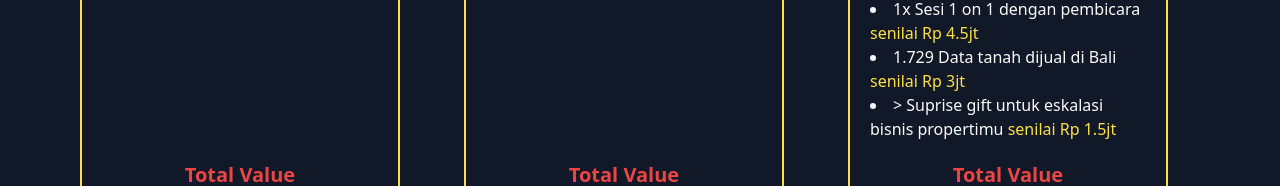
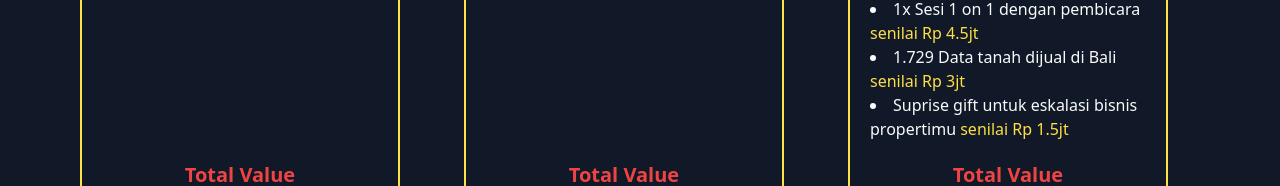
Before and after one commit to gunkiddedy/fauzan-landing-page, a website: page index.html in a window 1280 px wide. Shown: the part 3971-4157 px from the top of the page. Drawn offline with nearby package versions, Linux system fonts and the light colour scheme; a script that the page names is missing.

Commit message:
update typo

```diff
--- a/index.html
+++ b/index.html
@@ -543,7 +543,7 @@
                             <li>File copy materi kelas <span class="text-yellow-300">senilai Rp300k</span></li>
                             <li>1x Sesi 1 on 1 dengan pembicara <span class="text-yellow-300">senilai Rp 4.5jt</span></li>
                             <li>1.729 Data tanah dijual di Bali <span class="text-yellow-300">senilai Rp 3jt</span></li>
-                            <li>> Suprise gift untuk eskalasi bisnis propertimu <span class="text-yellow-300">senilai Rp 1.5jt</span></li>
+                            <li>Suprise gift untuk eskalasi bisnis propertimu <span class="text-yellow-300">senilai Rp 1.5jt</span></li>
                         </ul>
                     </div>
                     <div class="card-footer text-center mt-5">
```
